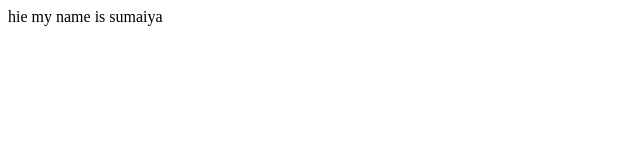
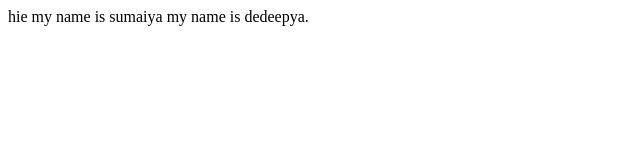
Before and after one commit to 2100031360/PFSD34, a plain HTML site: page index.html in a window 1280 px wide. Shown: the whole page, without its empty margins (0-640 px from the left). Drawn offline with Linux system fonts and the light colour scheme.

Commit message:
index.html

```diff
--- a/index.html
+++ b/index.html
@@ -1,2 +1,4 @@
 <head>   hie </head>
-<body> my name is sumaiya </body>
+<body> my name is sumaiya
+my name is dedeepya.
+</body>
```
